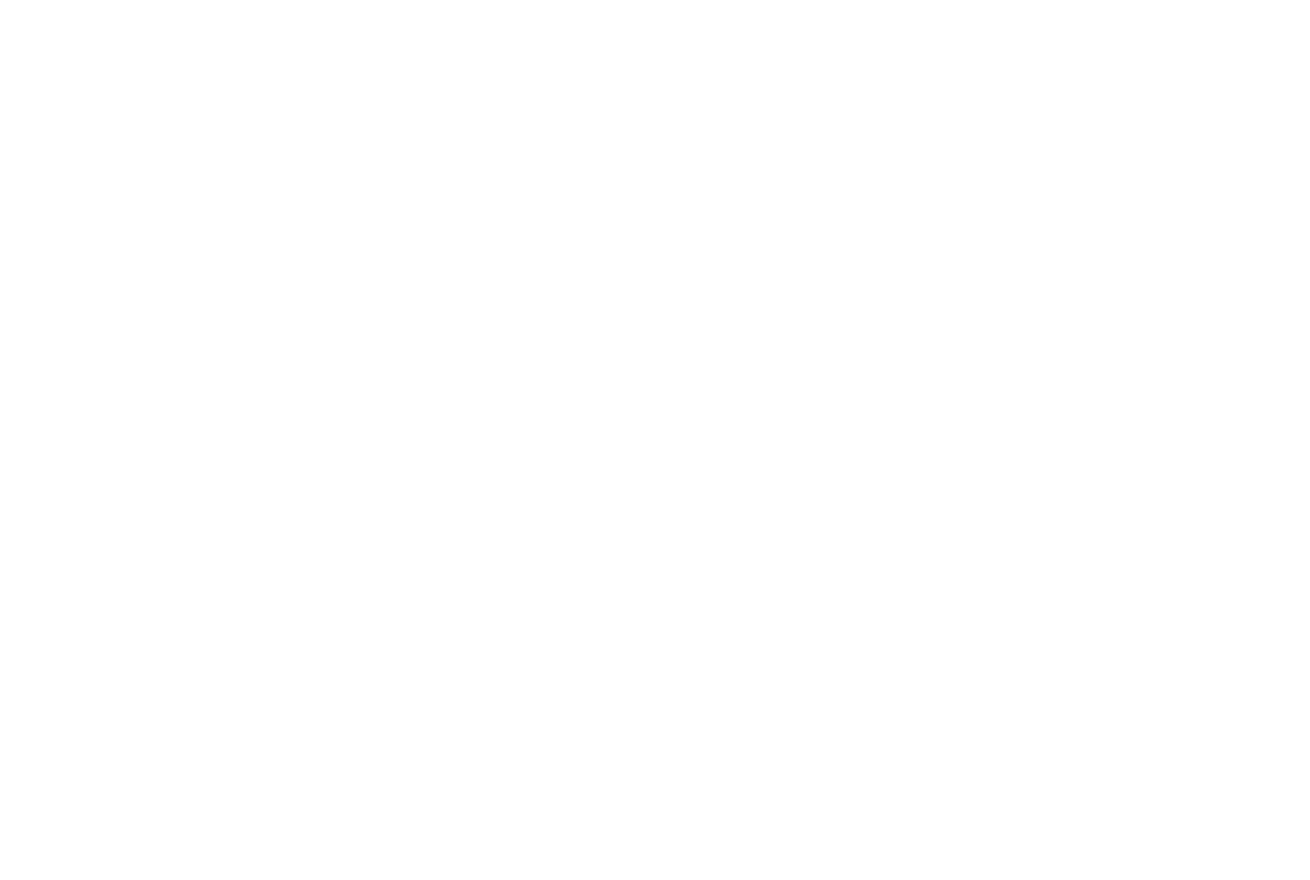
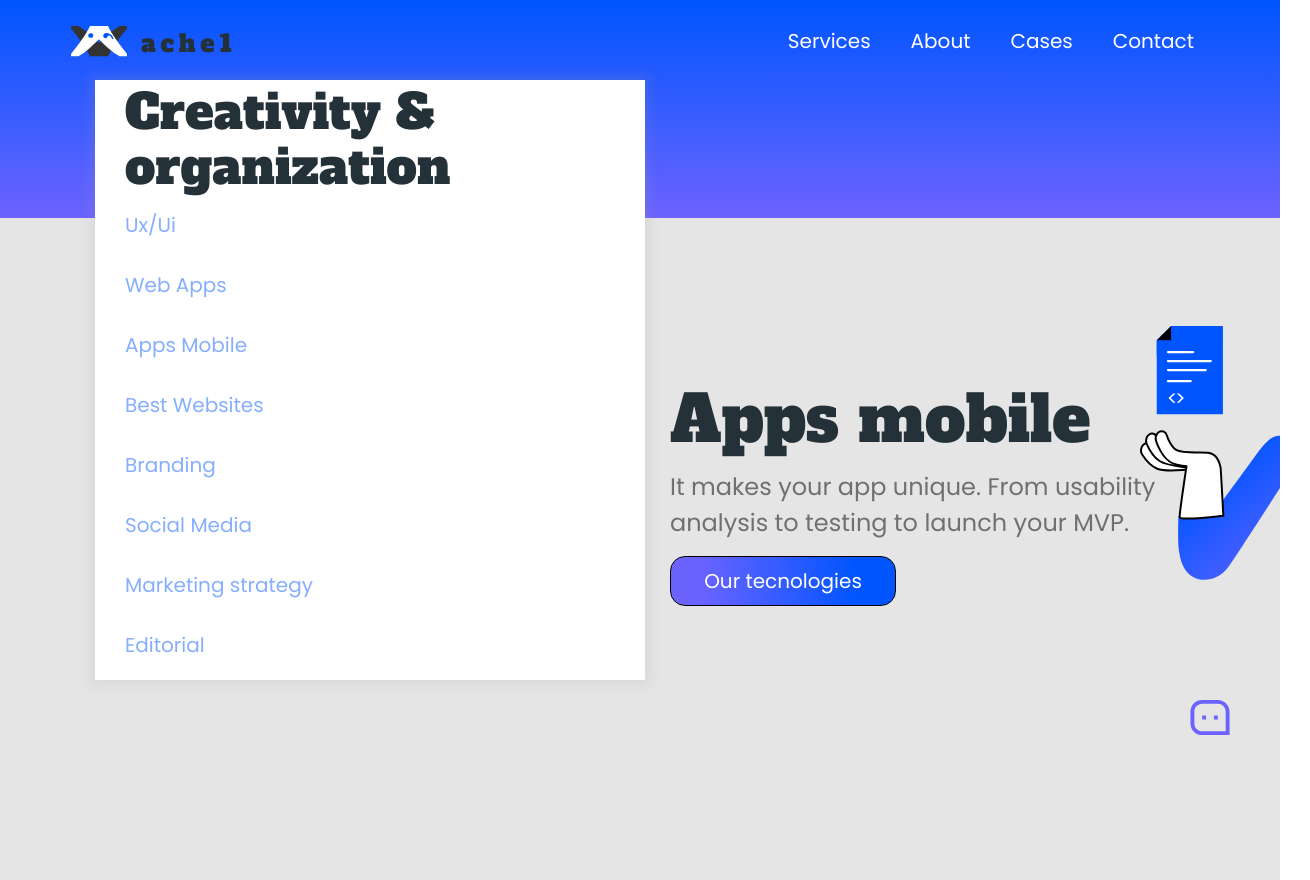
Before and after one commit to AlejandroM12/ache1, a React (Create React App) app: page /services in a window 1280 px wide. Before the commit this address had no page. Shown: the whole page, 1310 px wide, since content can reach past the window. Before the commit the page ends 800 px from the top, so only its background shows below. Built offline with nearby package versions, Linux system fonts and the light colour scheme.

Commit message:
Fix Services/About Page, Add structure and styles

```diff
--- a/src/components/CardAbout.jsx
+++ b/src/components/CardServices.jsx
@@ -1,46 +1,46 @@
 import { Link } from "react-router-dom";
 
-const CardAbout = () =>{
+const CardServices = () =>{
     return (
         <>
-            <div className="card-about-container">
-                <h3 className="card-about-title">Creativity & organization</h3>
-                <li className="card-about-list">
+            <div className="card-service-container">
+                <h3 className="card-service-title">Creativity & organization</h3>
+                <li className="card-service-list">
                     <Link to="/">
                         Ux/Ui
                     </Link>
                 </li>
-                <li className="card-about-list">
+                <li className="card-service-list">
                     <Link to="/">
                         Web Apps
                     </Link>
                 </li>
-                <li className="card-about-list">
+                <li className="card-service-list">
                     <Link to="/">
                         Apps Mobile
                     </Link>
                 </li>
-                <li className="card-about-list">
+                <li className="card-service-list">
                     <Link to="/">
                         Best Websites
                     </Link>
                 </li>
-                <li className="card-about-list">
+                <li className="card-service-list">
                     <Link to="/">
                         Branding
                     </Link>
                 </li>
-                <li className="card-about-list">
+                <li className="card-service-list">
                     <Link to="/">
                         Social Media
                     </Link>
                 </li>
-                <li className="card-about-list">
+                <li className="card-service-list">
                     <Link to="/">
                         Marketing strategy
                     </Link>
                 </li>
-                <li className="card-about-list">
+                <li className="card-service-list">
                     <Link to="/">
                         Editorial
                     </Link>
@@ -49,4 +49,4 @@ const CardAbout = () =>{
         </>
     )
 }
-export default CardAbout;
+export default CardServices;
--- /dev/null
+++ b/src/components/ContainerRightSection.jsx
@@ -0,0 +1,12 @@
+
+
+const ContainerRightSection = ({children}) =>{
+    return (
+        <div className="container-section leftside-section">
+            <div className="content_container-section">
+                {children}
+            </div>
+        </div>
+    )
+}
+export default ContainerRightSection;
--- /dev/null
+++ b/src/components/RightContentService.jsx
@@ -0,0 +1,20 @@
+import App from "../assets/Services/apps-mobile.svg";
+import Button from "./Button";
+const RightContentService = () => {
+  return (
+    <>
+      <div className="content-service">
+        <div className="content-card-right" data-aos="fade-up">
+          <h3 className="card-title-right">Apps mobile</h3>
+          <img src={App} alt="" className="card-img-right"/>
+          <p className="card-description-right">
+          It makes your app unique. From usability analysis to testing to launch your MVP.
+          </p>
+
+          <Button buttonLabel="Our tecnologies" />
+        </div>
+      </div>
+    </>
+  );
+};
+export default RightContentService;
--- a/src/index.scss
+++ b/src/index.scss
@@ -13,13 +13,14 @@
 
 /* pages */
 @import './scss/pages/home';
-@import './scss/pages/about';
+@import './scss/pages/services';
 
 /* components */
 @import './scss/components/navbar';
 @import './scss/components/containerRight';
 @import './scss/components/cardHomeLeft';
 @import './scss/components/cardHomeRight';
+@import './scss/components/RightContent';
 @import './scss/components/iconContact';
 @import './scss/components/logo';
-@import './scss/components/cardAbout';
+@import './scss/components/cardService';
--- a/src/pages/about/About.jsx
+++ b/src/pages/about/About.jsx
@@ -1,24 +1,7 @@
-import ContainerSection from "../../layout/ContainerSection";
-import Logo from "../../components/Logo";
-import logoSection from "../../assets/Icons/logoSection.svg";
-import ContainerHeaderSection from "../../components/ContainerHeaderSection";
-import Navbar from "../../components/Navbar";
-import CardAbout from "../../components/CardAbout";
-import ContainerLeftSection from "../../components/ContainerLeftSection";
-
-const About = () => {
-  return (
-    <>
-      <ContainerSection>
-        <ContainerHeaderSection>
-          <Logo logo={logoSection} />
-          <Navbar />
-        </ContainerHeaderSection>
-        <ContainerLeftSection>
-          <CardAbout />
-        </ContainerLeftSection>
-      </ContainerSection>
-    </>
-  );
-};
+const About = () =>{
+    return (
+        <>
+        </>
+    )
+}
 export default About;
--- a/src/pages/home/Home.jsx
+++ b/src/pages/home/Home.jsx
@@ -10,6 +10,7 @@ import CardHomeLeft from "../../components/CardHomeLeft";
 import CardHomeRight from "../../components/CardHomeRight";
 import { useState } from "react";
 import Header from "../../layout/Header";
+import { Link } from "react-router-dom";
 
 const Home = () => {
   const [change, setChange] = useState(false);
@@ -61,8 +62,9 @@ const Home = () => {
               <CardHomeRight />
             </>
           )}
-
-          <Icon />
+          <Link to="/" className="icon-contact">
+            <Icon size={45} color="white" />
+          </Link>
         </ContainerRight>
       </Container>
     </>
--- /dev/null
+++ b/src/pages/services/Services.jsx
@@ -0,0 +1,34 @@
+import ContainerSection from "../../layout/ContainerSection";
+import Logo from "../../components/Logo";
+import logoSection from "../../assets/Icons/logoSection.svg";
+import ContainerHeaderSection from "../../components/ContainerHeaderSection";
+import Navbar from "../../components/Navbar";
+import ContainerLeftSection from "../../components/ContainerLeftSection";
+import CardServices from "../../components/CardServices";
+import ContainerRightSection from "../../components/ContainerRightSection";
+import RightContentService from "../../components/RightContentService";
+import Icon from "../../components/IconContact";
+import { Link } from "react-router-dom";
+
+const Services = () => {
+  return (
+    <>
+      <ContainerSection>
+        <ContainerHeaderSection>
+          <Logo logo={logoSection} />
+          <Navbar />
+        </ContainerHeaderSection>
+        <ContainerLeftSection>
+          <CardServices />
+        </ContainerLeftSection>
+        <ContainerRightSection>
+          <RightContentService />
+        </ContainerRightSection>
+        <Link to="/" className="icon-contact">
+            <Icon size={45} color="#6C63FF" fill="#6C63FF"/>
+          </Link>
+      </ContainerSection>
+    </>
+  );
+};
+export default Services;
--- a/src/routes/App.jsx
+++ b/src/routes/App.jsx
@@ -1,5 +1,6 @@
 import { BrowserRouter, Routes, Route } from "react-router-dom";
 import About from "../pages/about/About";
+import Services from "../pages/services/Services"
 import Home from "../pages/home/Home";
 
 const App = ({ pivot, setPivot }) => {
@@ -17,6 +18,10 @@ const App = ({ pivot, setPivot }) => {
             />
           }
         />
+        <Route path="/services" element={<Services pivot={pivot}
+              setPivot={(a) => {
+                setPivot(a);
+              }}/>} />
         <Route path="/about" element={<About pivot={pivot}
               setPivot={(a) => {
                 setPivot(a);
--- /dev/null
+++ b/src/scss/components/_RightContent.scss
@@ -0,0 +1,32 @@
+.content-service{
+    display: flex;
+    flex-direction: column;
+    align-items: flex-start;
+    .content-card-right{
+        width: 100%;
+        height: 100%;
+        .card-title-right{
+            font-family: $font-alfa;
+            font-style: normal;
+            font-weight: $semi-bold;
+            font-size: 64px;
+            line-height: 69px;
+            color: $black;
+        }
+        .card-description-right{
+            font-family: $font-poppins;
+            font-style: normal;
+            font-weight: $semi-bold;
+            font-size: 24px;
+            line-height: 36px;
+            color: $grays;
+        }
+        .card-img-right{
+            width: 140px;
+            height: 261px;
+            position: absolute;
+            right: 0;
+            transform: translateY(-40px);
+        }
+    }
+}
--- a/src/scss/components/_cardAbout.scss
+++ b/src/scss/components/_cardService.scss
@@ -1,4 +1,4 @@
-.card-about-container {
+.card-service-container {
   display: flex;
   flex-direction: column;
   justify-content: center;
@@ -6,10 +6,10 @@
   background: $white;
   z-index: 10;
   padding: 30px;
-  transform: translate(100px);
+  transform: translate(50px);
   width: 550px;
   height: 600px;
-  .card-about-title {
+  .card-service-title {
     font-family: $font-alfa;
     font-style: normal;
     font-weight: $semi-bold;
@@ -17,7 +17,7 @@
     line-height: 55px;
     color: $black;
   }
-  .card-about-list {
+  .card-service-list {
     display: flex;
     flex-direction: row;
     font-family: $font-poppins;
@@ -41,7 +41,7 @@
       }
     }
 
-    .arrow-about {
+    .arrow-service {
       width: 24px;
       height: 13px;
       display: inline;
```
Also changed, not shown: src/assets/Services/apps-mobile.svg (added), src/scss/pages/_about.scss (deleted), src/scss/pages/_services.scss (added).
